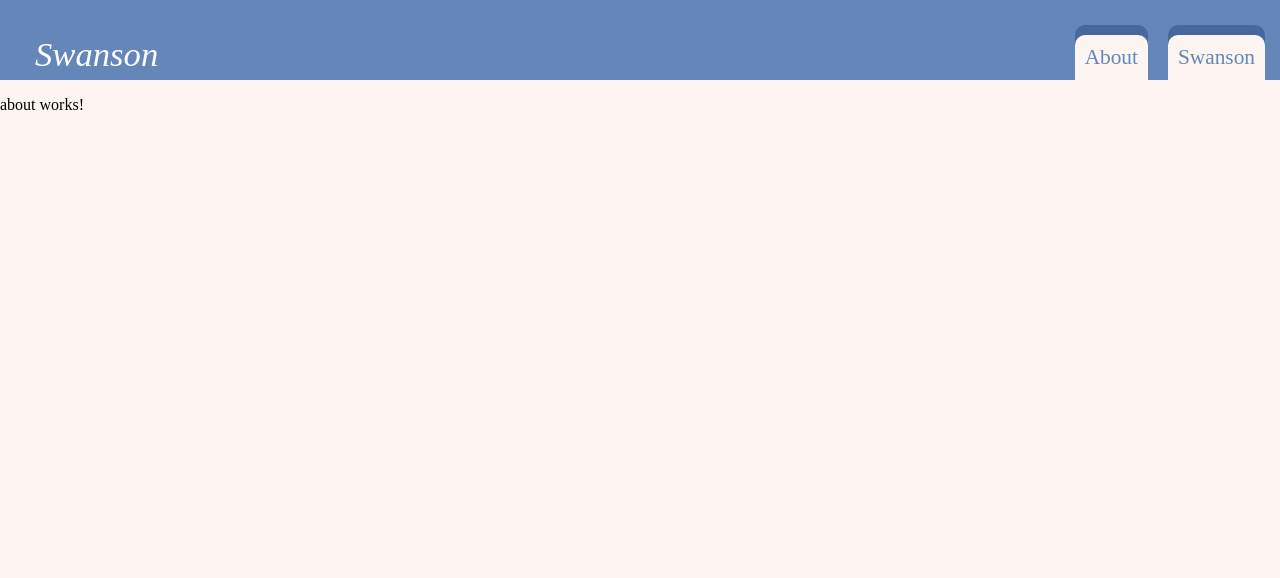
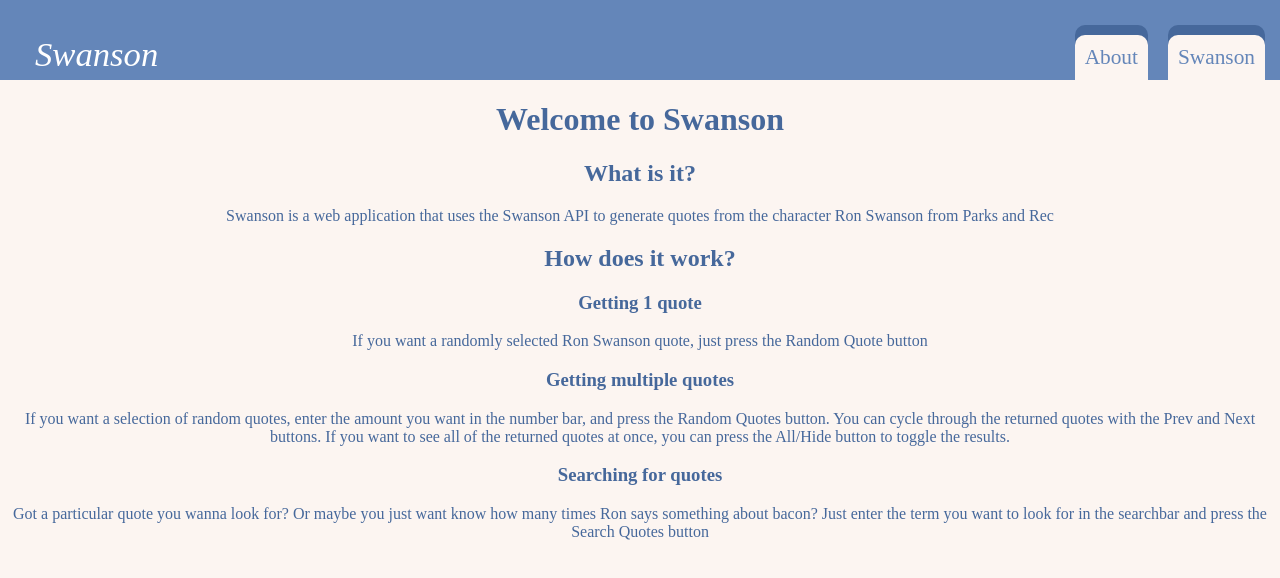
Before and after one commit to AracenaSC/swanson, an Angular app: page /about in a window 1280 px wide. Shown: the top 578 px of the page. Built offline with nearby package versions, Linux system fonts and the light colour scheme.

Commit message:
Finished About component

```diff
--- a/src/app/components/about/about.component.css
+++ b/src/app/components/about/about.component.css
@@ -0,0 +1,5 @@
+#container {
+ color: var(--accent);
+ text-align: center;
+
+}
--- a/src/app/components/about/about.component.html
+++ b/src/app/components/about/about.component.html
@@ -1 +1,19 @@
-<p>about works!</p>
+<div id="container">
+    <h1>Welcome to Swanson</h1>
+    <h2>What is it?</h2>
+    <p>Swanson is a web application that uses the Swanson API to generate quotes from the character Ron Swanson from
+        Parks and Rec</p>
+    <h2>How does it work?</h2>
+    <h3>Getting 1 quote</h3>
+    <p>If you want a randomly selected Ron Swanson quote, just press the Random Quote button</p>
+    <h3>Getting multiple quotes</h3>
+    <p>If you want a selection of random quotes, enter the amount you want in the number bar, and press the Random
+        Quotes button.
+        You can cycle through the returned quotes with the Prev and Next buttons. If you want to see all of the returned
+        quotes at once, you can press the All/Hide button to toggle the results. </p>
+    <h3>Searching for quotes</h3>
+    <p>Got a particular quote you wanna look for? Or maybe you just want know how many times Ron says something about
+        bacon?
+        Just enter the term you want to look for in the searchbar and press the Search Quotes button
+    </p>
+</div>
```
